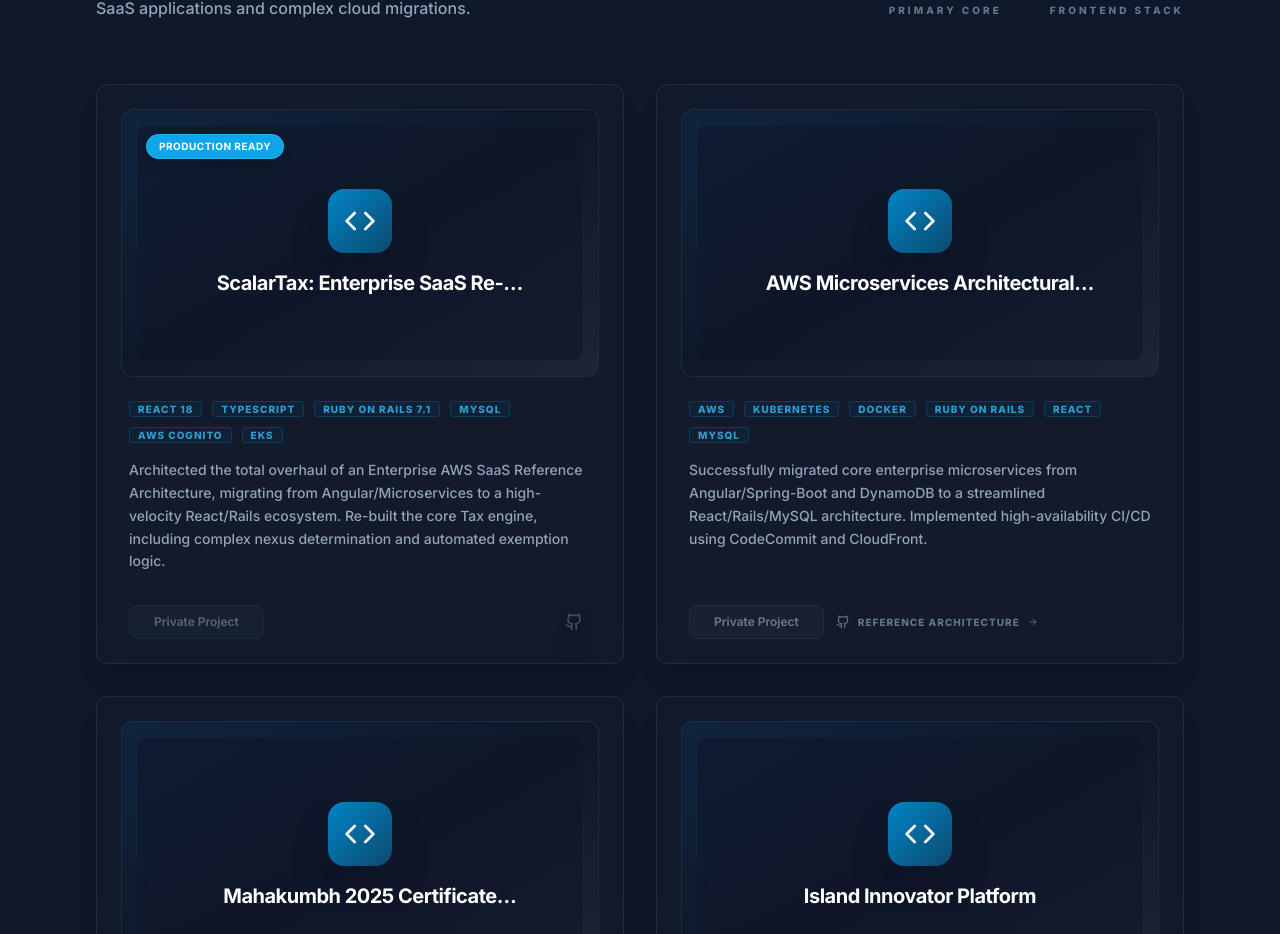
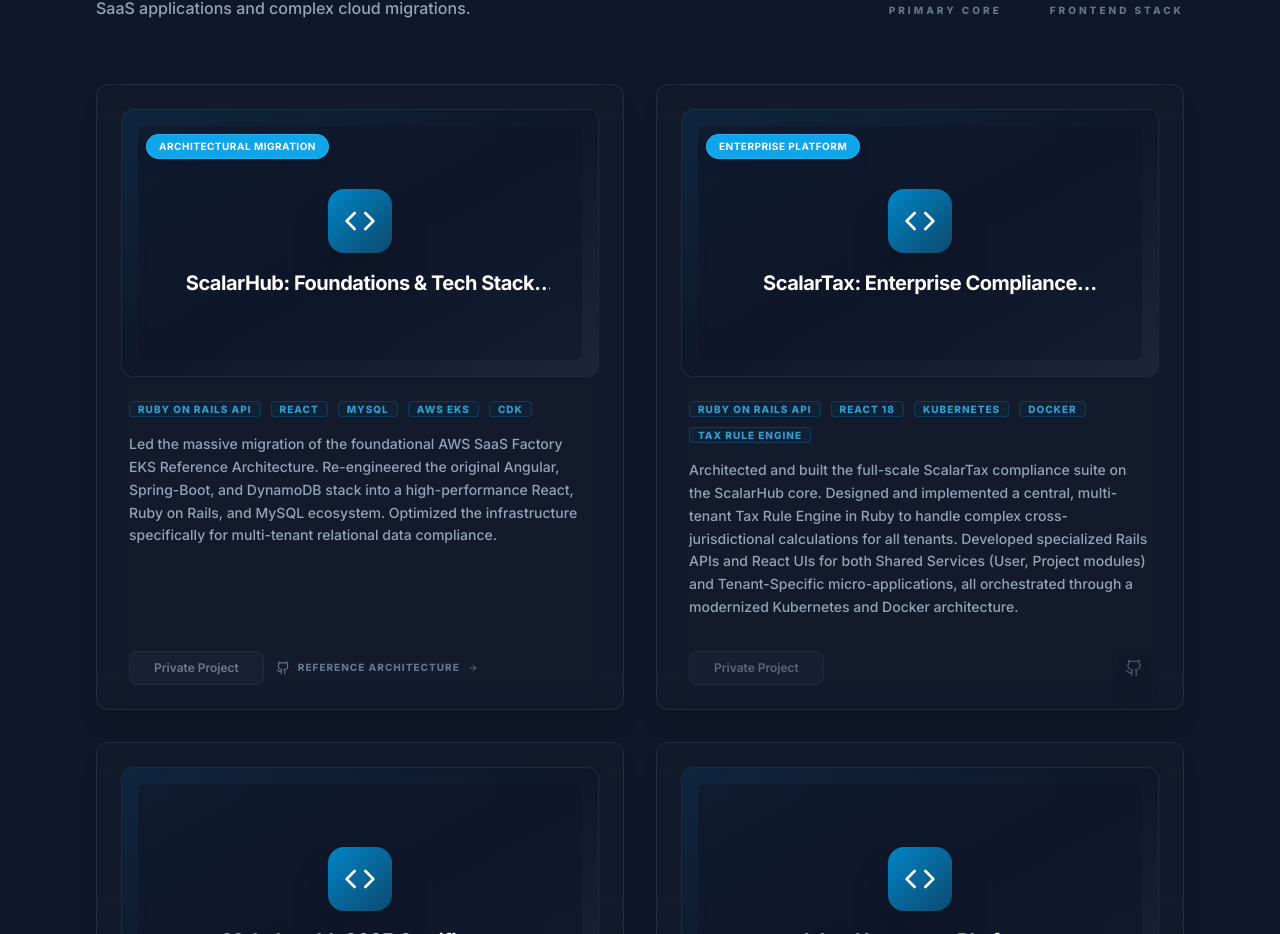
Before and after one commit to ManojChauhanRana/portfolio, a React (Vite) app: page / in a window 1280 px wide. Shown: the part 2833-3767 px from the top of the page. Built offline with nearby package versions, Linux system fonts and the light colour scheme; the HTML template or start-up script is replaced by a standard one.

Commit message:
Update portfolio.ts

```diff
--- a/src/data/portfolio.ts
+++ b/src/data/portfolio.ts
@@ -74,18 +74,19 @@
 
 export const projects: Project[] = [
   {
-    title: "ScalarTax: Enterprise SaaS Re-engineering",
-    tech: ["React 18", "TypeScript", "Ruby on Rails 7.1", "MySQL", "AWS Cognito", "EKS"],
-    status: "Production Ready",
-    description: "Architected the total overhaul of an Enterprise AWS SaaS Reference Architecture, migrating from Angular/Microservices to a high-velocity React/Rails ecosystem. Re-built the core Tax engine, including complex nexus determination and automated exemption logic.",
-    featured: true
+    title: "ScalarHub: Foundations & Tech Stack Migration",
+    tech: ["Ruby on Rails API", "React", "MySQL", "AWS EKS", "CDK"],
+    status: "Architectural Migration",
+    description: "Led the massive migration of the foundational AWS SaaS Factory EKS Reference Architecture. Re-engineered the original Angular, Spring-Boot, and DynamoDB stack into a high-performance React, Ruby on Rails, and MySQL ecosystem. Optimized the infrastructure specifically for multi-tenant relational data compliance.",
+    featured: true,
+    sourceUrl: "https://github.com/aws-samples/aws-saas-factory-eks-reference-architecture"
   },
   {
-    title: "AWS Microservices Architectural Migration",
-    tech: ["AWS", "Kubernetes", "Docker", "Ruby on Rails", "React", "MySQL"],
-    description: "Successfully migrated core enterprise microservices from Angular/Spring-Boot and DynamoDB to a streamlined React/Rails/MySQL architecture. Implemented high-availability CI/CD using CodeCommit and CloudFront.",
-    featured: true,
-    sourceUrl: "https://github.com/aws-samples/aws-saas-factory-eks-reference-architecture"
+    title: "ScalarTax: Enterprise Compliance Ecosystem",
+    tech: ["Ruby on Rails API", "React 18", "Kubernetes", "Docker", "Tax Rule Engine"],
+    status: "Enterprise Platform",
+    description: "Architected and built the full-scale ScalarTax compliance suite on the ScalarHub core. Designed and implemented a central, multi-tenant Tax Rule Engine in Ruby to handle complex cross-jurisdictional calculations for all tenants. Developed specialized Rails APIs and React UIs for both Shared Services (User, Project modules) and Tenant-Specific micro-applications, all orchestrated through a modernized Kubernetes and Docker architecture.",
+    featured: true
   },
   {
     title: "Mahakumbh 2025 Certificate Application",
```
